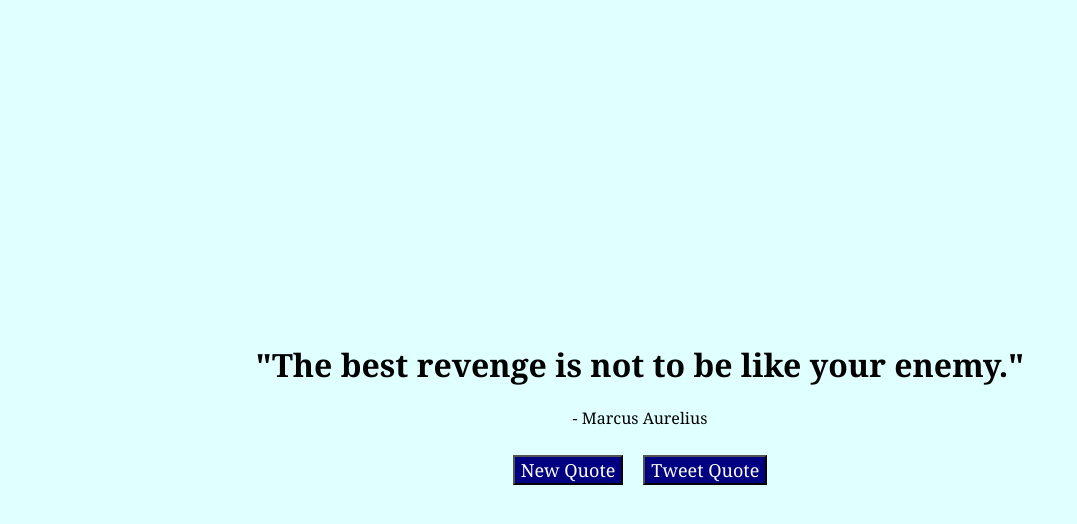
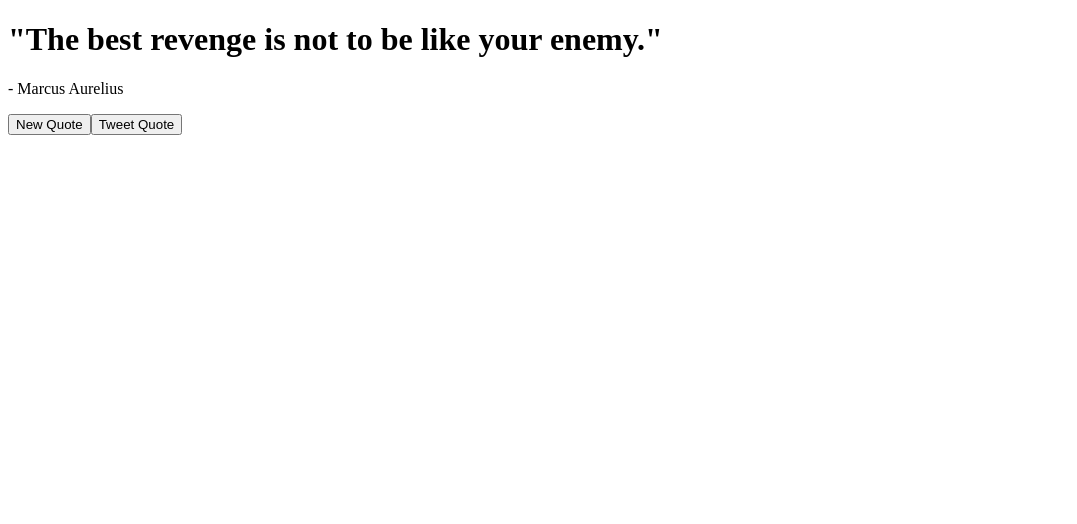
Before and after one commit to henrylin03/stoic-quotes, a React (Vite) app: page / in a window 1280 px wide. Shown: the top 524 px of the page, without its empty margins (0-1077 px from the left). Built offline with nearby package versions, Linux system fonts and the light colour scheme.

Commit message:
remove css

```diff
--- a/src/App.jsx
+++ b/src/App.jsx
@@ -1,13 +1,10 @@
 import React from "react";
 import Quote from "./Quote";
-import styles from "./App.module.css";
 
 function App() {
   return (
-    <div className={styles.quoteBox}>
-      <div id="quote-box">
-        <Quote />
-      </div>
+    <div id="quote-box">
+      <Quote />
     </div>
   );
 }
--- a/src/App.module.css
+++ /dev/null
@@ -1,12 +0,0 @@
-.quoteBox {
-  display: flex;
-  justify-content: center;
-  align-items: center;
-  height: 100vh;
-}
-
-* {
-  background-color: lightcyan;
-  font-family: Georgia, Candara, Serif;
-  text-align: center;
-}
--- a/src/Quote.jsx
+++ b/src/Quote.jsx
@@ -1,5 +1,4 @@
 import React, { useState } from "react";
-import styles from "./Quote.module.css";
 
 function Quote() {
   const quotes = [
@@ -35,12 +34,6 @@ function Quote() {
 
   const selectedQuote = quotes[quoteIndex];
 
-  const handleTweet = () => {
-    const tweetText = encodeURIComponent(selectedQuote);
-    const tweetUrl = `https://twitter.com/intent/tweet?text=${tweetText}`;
-    window.open(tweetUrl, "_blank");
-  };
-
   return (
     <>
       <h1 id="text">"{selectedQuote.text}"</h1>
@@ -48,9 +41,7 @@ function Quote() {
       <button id="new-quote" onClick={generateNewQuoteIndex}>
         New Quote
       </button>
-      <button id="tweet-quote" onClick={handleTweet} className={styles.button}>
-        Tweet Quote
-      </button>
+      <button id="tweet-quote">Tweet Quote</button>
     </>
   );
 }
--- a/src/Quote.module.css
+++ /dev/null
@@ -1,6 +0,0 @@
-button {
-  margin: 10px;
-  font-size: large;
-  background-color: navy;
-  color: white;
-}
```
Also changed, not shown: 1 other file (tests, documents, lock files or other folders).
